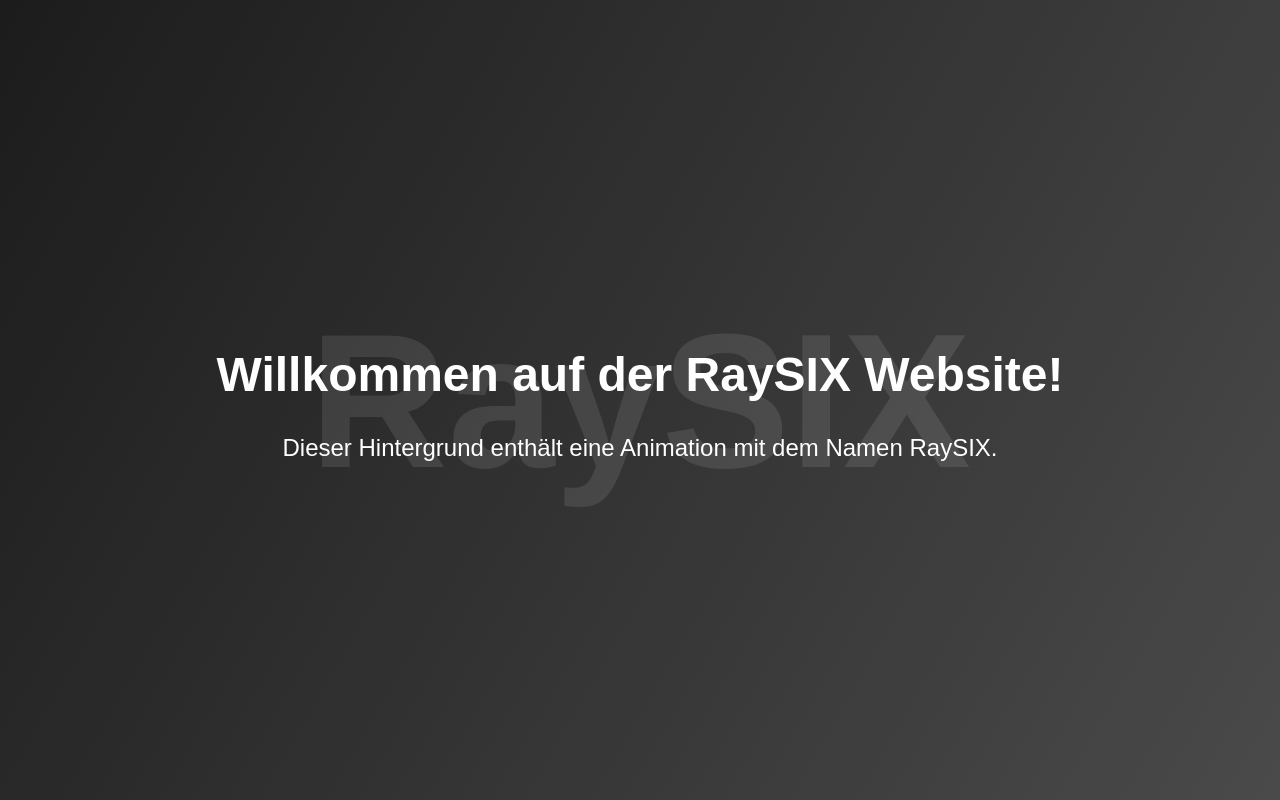
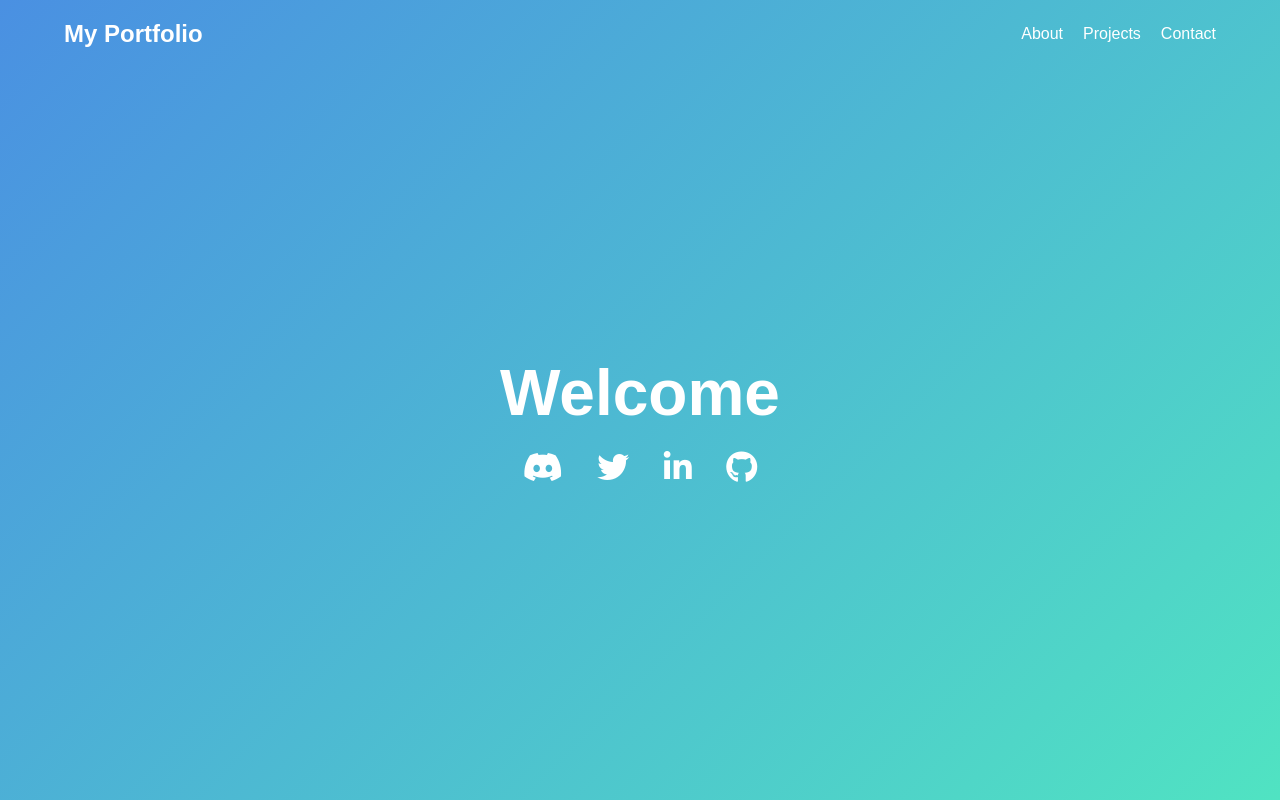
Before and after one commit to Syktox/Syktox.github.io, a plain HTML site: page index.html in a window 1280 px wide. Drawn offline with Linux system fonts and the light colour scheme.

Commit message:
some design things

```diff
--- a/index.html
+++ b/index.html
@@ -1,18 +1,35 @@
 <!DOCTYPE html>
-<html lang="de">
+<html lang="en">
 <head>
     <meta charset="UTF-8">
     <meta name="viewport" content="width=device-width, initial-scale=1.0">
-    <title>RaySIX Website</title>
-    <link rel="stylesheet" href="style.css">
+    <title>Portfolio</title>
+    <link rel="stylesheet" type="text/css" href="styles.css">
+    <link rel="stylesheet" href="https://cdnjs.cloudflare.com/ajax/libs/font-awesome/6.0.0-beta3/css/all.min.css">
+    <script src="script.js"></script>
 </head>
 <body>
-    <div class="background-text">
-        RaySIX
-    </div>
-    <div class="content">
-        <h1>Willkommen auf der RaySIX Website!</h1>
-        <p>Dieser Hintergrund enthält eine Animation mit dem Namen RaySIX.</p>
+    <!-- Header Section -->
+    <header>
+        <div class="logo">My Portfolio</div>
+        <nav>
+            <ul>
+                <li><a href="#about">About</a></li>
+                <li><a href="#projects">Projects</a></li>
+                <li><a href="#contact">Contact</a></li>
+            </ul>
+        </nav>
+    </header>
+
+    <!-- Welcome Section -->
+    <div class="welcome-container">
+        <h1>Welcome</h1>
+        <div class="social-icons">
+            <a href="https://discord.gg/AP2XCwZArN" target="_blank"><i class="fab fa-discord"></i></a>
+            <a href="https://twitter.com" target="_blank"><i class="fab fa-twitter"></i></a>
+            <a href="https://linkedin.com" target="_blank"><i class="fab fa-linkedin-in"></i></a>
+            <a href="https://github.com/Syktox" target="_blank"><i class="fab fa-github"></i></a>
+        </div>
     </div>
 </body>
 </html>
--- a/style.css
+++ /dev/null
@@ -1,53 +0,0 @@
-/* Grundlegende Stile für den Body */
-body {
-    margin: 0;
-    height: 100vh;
-    display: flex;
-    justify-content: center;
-    align-items: center;
-    font-family: Arial, sans-serif;
-    color: white;
-    overflow: hidden;
-    position: relative;
-    background: linear-gradient(120deg, #1c1c1c, #4a4a4a);
-}
-
-/* Dynamischer Hintergrund mit RaySIX-Text */
-.background-text {
-    position: absolute;
-    top: 50%;
-    left: 50%;
-    transform: translate(-50%, -50%);
-    font-size: 15vw;
-    font-weight: bold;
-    color: rgba(255, 255, 255, 0.1); /* Leicht transparent */
-    z-index: 0;
-    animation: floatingText 10s ease-in-out infinite;
-}
-
-/* Animation für das floatende "RaySIX" */
-@keyframes floatingText {
-    0%, 100% {
-        transform: translate(-50%, -50%) rotate(0deg);
-    }
-    50% {
-        transform: translate(-50%, -50%) rotate(360deg);
-    }
-}
-
-/* Stile für den Hauptinhalt */
-.content {
-    text-align: center;
-    z-index: 1;
-    position: relative;
-}
-
-h1 {
-    font-size: 3em;
-    z-index: 1;
-}
-
-p {
-    font-size: 1.5em;
-    z-index: 1;
-}
--- /dev/null
+++ b/styles.css
@@ -0,0 +1,109 @@
+/* Global Styles (same as before) */
+body {
+    margin: 0;
+    padding: 0;
+    font-family: 'Arial', sans-serif;
+    height: 100vh;
+    background: linear-gradient(135deg, #4A90E2, #50E3C2);
+    display: flex;
+    justify-content: center;
+    align-items: center;
+    overflow: hidden;
+}
+
+/* Header Styling */
+header {
+    position: absolute;
+    top: 20px; /* Abstand von oben */
+    left: 50%;
+    transform: translateX(-50%);
+    z-index: 1;
+    display: flex; /* Flexbox aktivieren */
+    justify-content: space-between; /* Platz zwischen den Elementen */
+    align-items: center; /* Vertikale Ausrichtung */
+    width: 90%; /* Breite der Kopfzeile */
+    max-width: 1200px; /* Maximalbreite für große Bildschirme */
+}
+
+/* Logo/Text Styling */
+header .logo {
+    color: white;
+    font-size: 1.5rem;
+    font-weight: bold;
+}
+
+/* Navigation Styling */
+nav ul {
+    list-style: none;
+    display: flex;
+    margin: 0;
+    padding: 0;
+}
+
+nav ul li {
+    margin-left: 20px;
+}
+
+nav ul li a {
+    color: white;
+    text-decoration: none;
+    font-size: 1rem;
+    transition: color 0.3s ease;
+}
+
+nav ul li a:hover {
+    color: #0db3e5; /* Farbänderung beim Hover */
+}
+
+/* Welcome Section (unchanged) */
+.welcome-container {
+    position: relative;
+    z-index: 1;
+    text-align: center;
+}
+
+.welcome-container h1 {
+    font-size: 4rem;
+    color: white;
+    margin-bottom: 20px;
+}
+
+.social-icons {
+    margin-top: 20px;
+}
+
+.social-icons a {
+    color: white;
+    font-size: 2rem;
+    margin: 0 15px;
+    text-decoration: none;
+    transition: transform 0.3s ease, color 0.3s ease;
+}
+
+.social-icons a:hover {
+    transform: scale(1.2);
+    color: #f0f0f0;
+}
+
+.social-icons img {
+    width: 40px; /* Breite des Logos anpassen */
+    height: auto; /* Höhe automatisch anpassen */
+    margin: 0 15px;
+    transition: transform 0.3s ease;
+}
+
+.social-icons img:hover {
+    transform: scale(1.2);
+}
+
+@keyframes float {
+    0% {
+        transform: translateY(0) rotate(0deg);
+    }
+    50% {
+        transform: translateY(-20px) rotate(180deg);
+    }
+    100% {
+        transform: translateY(0) rotate(360deg);
+    }
+}
```
Also changed, not shown: script.js (added).
